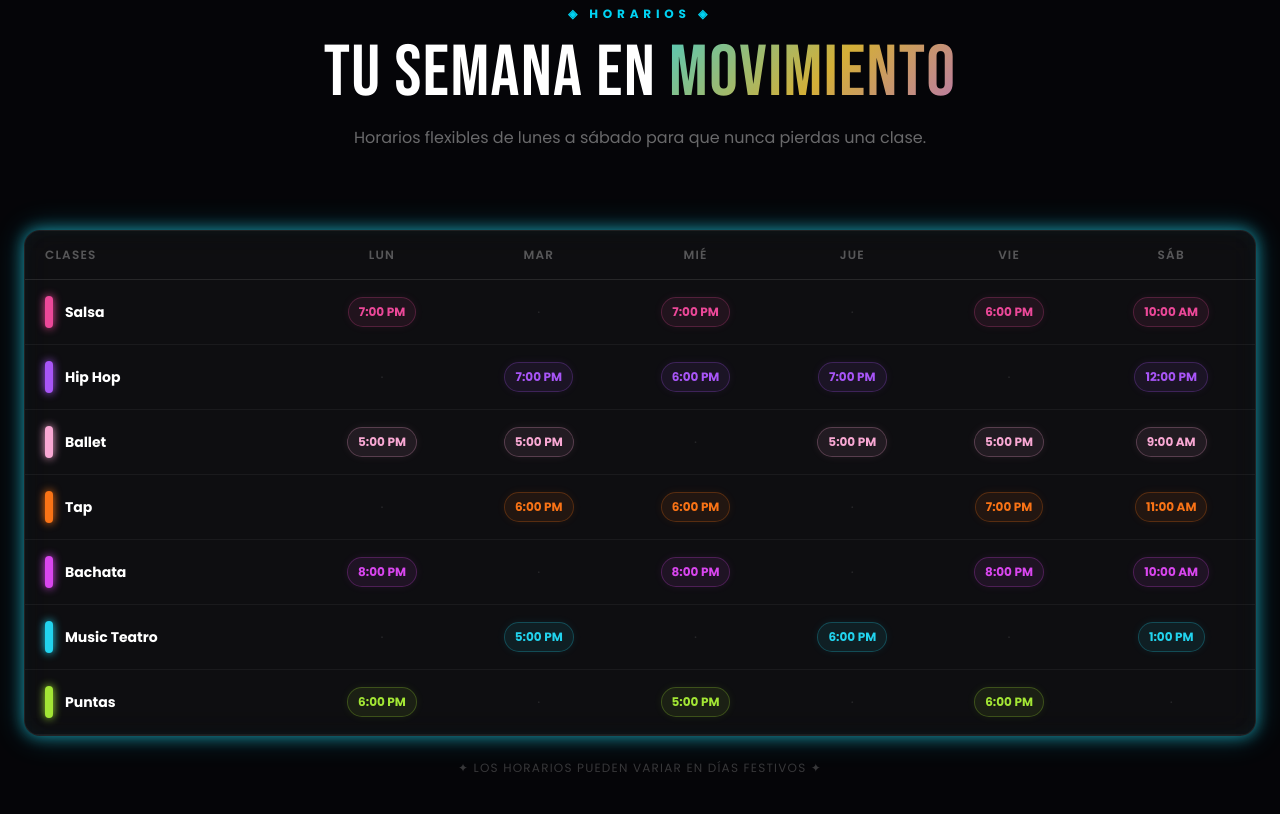
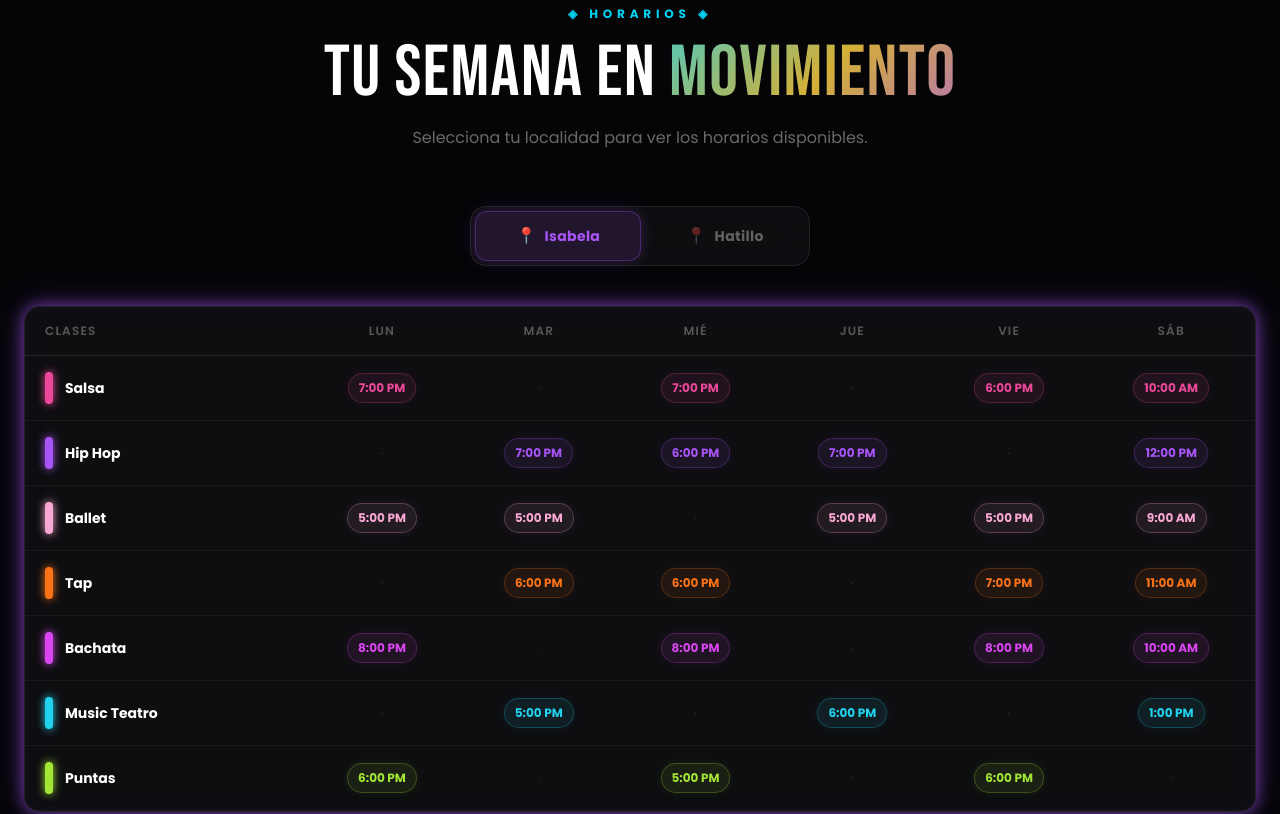
Before and after one commit to Jengaup/SkyDance, a Next.js app in the folder app/: page / in a window 1280 px wide. Shown: the part 4380-5194 px from the top of the page. Built offline with nearby package versions, Linux system fonts and the light colour scheme.

Commit message:
Agregar selector de localidad (Isabela/Hatillo) en horarios
- Tabs 📍 Isabela / 📍 Hatillo con animación suave entre vistas
- Horarios y clases separados por localidad
- Color del glow cambia según la localidad seleccionada (purple/cyan)

https://claude.ai/code/session_01AYYg2MZiz17F8S6at9X4Hy

```diff
--- a/app/components/ScheduleSection.tsx
+++ b/app/components/ScheduleSection.tsx
@@ -1,8 +1,12 @@
 "use client";
-import { motion } from "motion/react";
+import { motion, AnimatePresence } from "motion/react";
+import { useState } from "react";
 import { useLang } from "@/lib/lang";
 
-const schedule = [
+type DayKey = "lunes" | "martes" | "miercoles" | "jueves" | "viernes" | "sabado";
+type ScheduleRow = { clase: string; color: string } & Record<DayKey, string>;
+
+const scheduleIsabela: ScheduleRow[] = [
   { clase: "Salsa",        color: "#ec4899", lunes: "7:00 PM", martes: "",        miercoles: "7:00 PM", jueves: "",        viernes: "6:00 PM", sabado: "10:00 AM" },
   { clase: "Hip Hop",      color: "#a855f7", lunes: "",        martes: "7:00 PM", miercoles: "6:00 PM", jueves: "7:00 PM", viernes: "",        sabado: "12:00 PM" },
   { clase: "Ballet",       color: "#f9a8d4", lunes: "5:00 PM", martes: "5:00 PM", miercoles: "",        jueves: "5:00 PM", viernes: "5:00 PM", sabado: "9:00 AM"  },
@@ -12,19 +16,37 @@ const schedule = [
   { clase: "Puntas",       color: "#a3e635", lunes: "6:00 PM", martes: "",        miercoles: "5:00 PM", jueves: "",        viernes: "6:00 PM", sabado: ""         },
 ];
 
-const dayKeys = ["lunes", "martes", "miercoles", "jueves", "viernes", "sabado"] as const;
+// ⚠️ Actualiza estos horarios con los reales de Hatillo
+const scheduleHatillo: ScheduleRow[] = [
+  { clase: "Salsa",        color: "#ec4899", lunes: "6:00 PM", martes: "",        miercoles: "6:00 PM", jueves: "",        viernes: "7:00 PM", sabado: "11:00 AM" },
+  { clase: "Hip Hop",      color: "#a855f7", lunes: "7:00 PM", martes: "",        miercoles: "",        jueves: "7:00 PM", viernes: "6:00 PM", sabado: "1:00 PM"  },
+  { clase: "Ballet",       color: "#f9a8d4", lunes: "",        martes: "5:00 PM", miercoles: "5:00 PM", jueves: "",        viernes: "5:00 PM", sabado: "9:00 AM"  },
+  { clase: "Tap",          color: "#f97316", lunes: "",        martes: "",        miercoles: "7:00 PM", jueves: "6:00 PM", viernes: "",        sabado: "10:00 AM" },
+  { clase: "Bachata",      color: "#d946ef", lunes: "8:00 PM", martes: "",        miercoles: "",        jueves: "8:00 PM", viernes: "8:00 PM", sabado: ""         },
+  { clase: "Music Teatro", color: "#22d3ee", lunes: "",        martes: "6:00 PM", miercoles: "",        jueves: "",        viernes: "6:00 PM", sabado: "12:00 PM" },
+  { clase: "Puntas",       color: "#a3e635", lunes: "",        martes: "5:00 PM", miercoles: "6:00 PM", jueves: "",        viernes: "",        sabado: ""         },
+];
+
+const dayKeys: DayKey[] = ["lunes", "martes", "miercoles", "jueves", "viernes", "sabado"];
 
 export default function ScheduleSection() {
   const { tx } = useLang();
   const s = tx.schedule;
+  const [location, setLocation] = useState<"isabela" | "hatillo">("isabela");
+
+  const schedule = location === "isabela" ? scheduleIsabela : scheduleHatillo;
+  const accentColor = location === "isabela" ? "#a855f7" : "#22d3ee";
+  const glowClass   = location === "isabela" ? "glow-purple" : "glow-cyan";
+  const borderClass = location === "isabela" ? "border-purple-500/30" : "border-cyan-500/30";
 
   return (
     <section id="horarios" className="py-20 sm:py-28 px-4 sm:px-6 relative">
       <div className="absolute top-0 left-1/2 -translate-x-1/2 w-[200px] sm:w-[400px] md:w-[600px] h-px bg-gradient-to-r from-transparent via-cyan-500/50 to-transparent" />
 
       <div className="max-w-7xl mx-auto">
+        {/* Header */}
         <motion.div initial={{ opacity: 0, y: 20 }} whileInView={{ opacity: 1, y: 0 }}
-          viewport={{ once: true }} transition={{ duration: 0.6 }} className="text-center mb-12 sm:mb-20">
+          viewport={{ once: true }} transition={{ duration: 0.6 }} className="text-center mb-10 sm:mb-14">
           <p className="text-cyan-400 text-[10px] sm:text-xs font-bold tracking-[0.3em] sm:tracking-[0.4em] uppercase mb-3 sm:mb-4">
             {s.tag}
           </p>
@@ -34,9 +56,49 @@ export default function ScheduleSection() {
           <p className="text-white/40 max-w-xl mx-auto text-sm sm:text-base">{s.sub}</p>
         </motion.div>
 
-        <motion.div initial={{ opacity: 0, y: 30 }} whileInView={{ opacity: 1, y: 0 }}
-          viewport={{ once: true }} transition={{ duration: 0.7, delay: 0.2 }}
-          className="overflow-x-auto rounded-2xl glass border border-white/5 glow-cyan -mx-2 sm:mx-0">
+        {/* Location tabs */}
+        <motion.div initial={{ opacity: 0, y: 10 }} whileInView={{ opacity: 1, y: 0 }}
+          viewport={{ once: true }} transition={{ duration: 0.5, delay: 0.1 }}
+          className="flex justify-center mb-8 sm:mb-10">
+          <div className="inline-flex glass rounded-2xl p-1 border border-white/10 gap-1">
+            {(["isabela", "hatillo"] as const).map((loc) => {
+              const active = location === loc;
+              const color  = loc === "isabela" ? "#a855f7" : "#22d3ee";
+              return (
+                <button
+                  key={loc}
+                  onClick={() => setLocation(loc)}
+                  className="relative px-6 sm:px-10 py-2.5 sm:py-3 rounded-xl text-sm font-bold tracking-wide transition-all duration-300"
+                  style={active ? {
+                    background: `${color}20`,
+                    color,
+                    border: `1px solid ${color}50`,
+                    boxShadow: `0 0 15px ${color}30`,
+                  } : {
+                    color: "rgba(255,255,255,0.35)",
+                    border: "1px solid transparent",
+                  }}
+                >
+                  <span className="flex items-center gap-2">
+                    <span className="text-base">📍</span>
+                    {s[loc]}
+                  </span>
+                </button>
+              );
+            })}
+          </div>
+        </motion.div>
+
+        {/* Schedule table */}
+        <AnimatePresence mode="wait">
+          <motion.div
+            key={location}
+            initial={{ opacity: 0, y: 10 }}
+            animate={{ opacity: 1, y: 0 }}
+            exit={{ opacity: 0, y: -10 }}
+            transition={{ duration: 0.25 }}
+            className={`overflow-x-auto rounded-2xl glass border ${borderClass} ${glowClass} -mx-2 sm:mx-0`}
+          >
             <table className="w-full text-xs sm:text-sm min-w-[520px]">
               <thead>
                 <tr className="border-b border-white/10">
@@ -53,9 +115,10 @@ export default function ScheduleSection() {
               <tbody>
                 {schedule.map((row, i) => (
                   <motion.tr key={row.clase}
-                  initial={{ opacity: 0, x: -20 }} whileInView={{ opacity: 1, x: 0 }}
-                  viewport={{ once: true }} transition={{ delay: i * 0.07 }}
-                  className="border-b border-white/5 hover:bg-white/5 transition-colors group">
+                    initial={{ opacity: 0, x: -10 }}
+                    animate={{ opacity: 1, x: 0 }}
+                    transition={{ delay: i * 0.05 }}
+                    className="border-b border-white/5 hover:bg-white/5 transition-colors">
                     <td className="px-3 sm:px-5 py-3 sm:py-4">
                       <div className="flex items-center gap-2 sm:gap-3">
                         <div className="w-1.5 sm:w-2 h-6 sm:h-8 rounded-full flex-shrink-0"
@@ -80,6 +143,7 @@ export default function ScheduleSection() {
               </tbody>
             </table>
           </motion.div>
+        </AnimatePresence>
 
         <motion.p initial={{ opacity: 0 }} whileInView={{ opacity: 1 }} viewport={{ once: true }}
           transition={{ delay: 0.8 }}
--- a/app/lib/lang.tsx
+++ b/app/lib/lang.tsx
@@ -46,9 +46,10 @@ export const t = {
     schedule: {
       tag: "◈ Horarios ◈",
       title1: "Tu semana en", title2: "movimiento",
-      sub: "Horarios flexibles de lunes a sábado para que nunca pierdas una clase.",
+      sub: "Selecciona tu localidad para ver los horarios disponibles.",
       days: ["Lun", "Mar", "Mié", "Jue", "Vie", "Sáb"],
       note: "✦ Los horarios pueden variar en días festivos ✦",
+      isabela: "Isabela", hatillo: "Hatillo",
     },
     gallery: {
       tag: "◈ Logros y Competencias ◈",
@@ -122,9 +123,10 @@ export const t = {
     schedule: {
       tag: "◈ Schedule ◈",
       title1: "Your week in", title2: "motion",
-      sub: "Flexible schedule Monday through Saturday so you never miss a class.",
+      sub: "Select your location to see available class times.",
       days: ["Mon", "Tue", "Wed", "Thu", "Fri", "Sat"],
       note: "✦ Schedules may vary on holidays ✦",
+      isabela: "Isabela", hatillo: "Hatillo",
     },
     gallery: {
       tag: "◈ Achievements & Competitions ◈",
```
Lines whose indentation alone changed are shown as unchanged.
